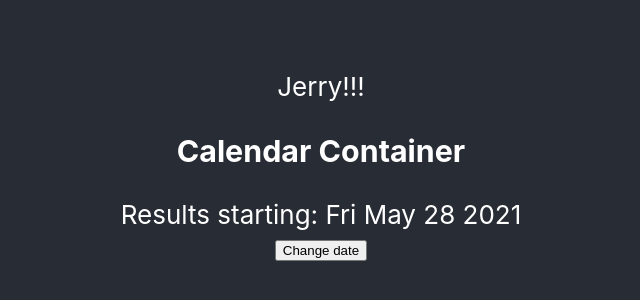
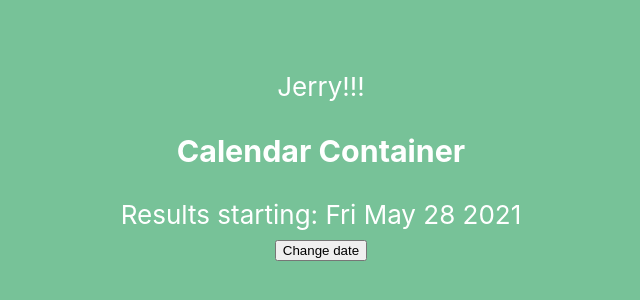
Before and after one commit to brownjer3/nft-drop-cal-v2, a React (Create React App) app: page / in a window 1280 px wide. Shown: the part 234-534 px from the top of the page, without its empty margins (319-959 px from the left). Built offline with nearby package versions, Linux system fonts and the light colour scheme.

Commit message:
update main background color to green

```diff
--- a/src/App.css
+++ b/src/App.css
@@ -14,7 +14,7 @@
 }
 
 .App-header {
-  background-color: #282c34;
+  background-color: #77c298;
   min-height: 100vh;
   display: flex;
   flex-direction: column;
```
